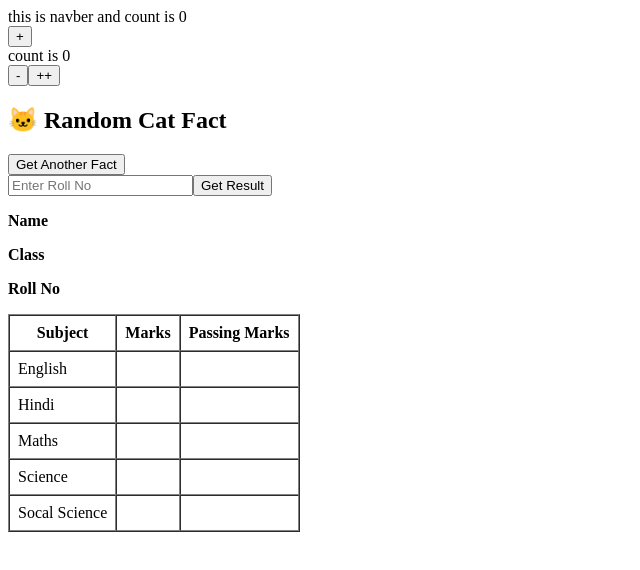
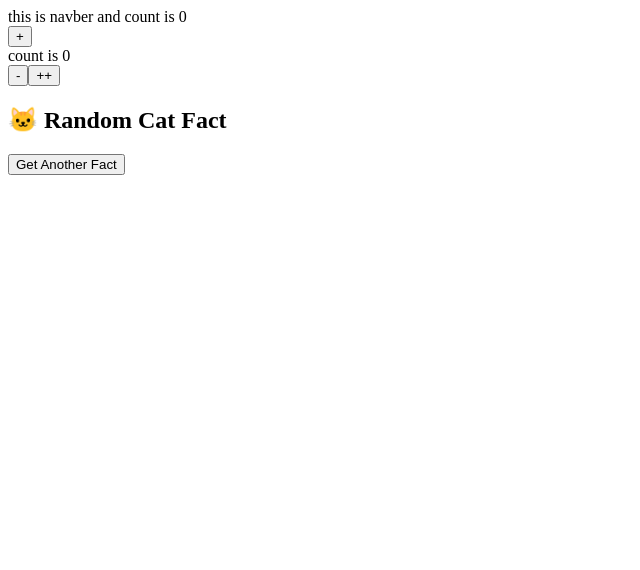
Before and after one commit to MohdMuttavaquil/React_redux, a React (Vite) app: page / in a window 1280 px wide. Shown: the top 570 px of the page, without its empty margins (0-640 px from the left). Built offline with nearby package versions, Linux system fonts and the light colour scheme.

Commit message:
solve error

```diff
--- a/src/App.jsx
+++ b/src/App.jsx
@@ -51,69 +51,6 @@ function App() {
       </div>
 
 
-      <div>
-        <form onSubmit={handleSubmit}>
-          <input type='number' placeholder='Enter Roll No' onChange={handleChange} value={rollNo} required />
-
-          <button type='submit'>Get Result</button>
-        </form>
-
-        <div>
-
-          <div className='personalInfo'>
-            <p><b>Name </b>{result?.presonalInfo?.name}</p>
-            <p><b>Class </b>{result?.presonalInfo?.class}</p>
-            <p><b>Roll No </b>{result?.presonalInfo?.rollNo}</p>
-          </div>
-
-          <div className='marks'>
-            <table border="1" cellpadding="8" cellspacing="0">
-              <thead>
-                <tr>
-                  <th>Subject</th>
-                  <th>Marks</th>
-                  <th>Passing Marks</th>
-                </tr>
-              </thead>
-
-              <tbody>
-                <tr>
-                  <td>English</td>
-                  <td>{result?.studentMarks?.english}</td>
-                  <td>{passingMarks}</td>
-                </tr>
-
-                <tr>
-                  <td>Hindi</td>
-                  <td>{result?.studentMarks?.hindi}</td>
-                  <td>{passingMarks}</td>
-                </tr>
-
-                <tr>
-                  <td>Maths</td>
-                  <td>{result?.studentMarks?.maths}</td>
-                   <td>{passingMarks}</td>
-                </tr>
-
-                <tr>
-                  <td>Science</td>
-                  <td>{result?.studentMarks?.science}</td>
- <td>{passingMarks}</td>
-                </tr>
-
-                <tr>
-                  <td>Socal Science</td>
-                  <td>{result?.studentMarks?.socalScience}</td>
- <td>{passingMarks}</td>
-                </tr>
-              </tbody>
-            </table>
-
-
-          </div>
-        </div>
-
-      </div>
     </>
   )
 }
```
